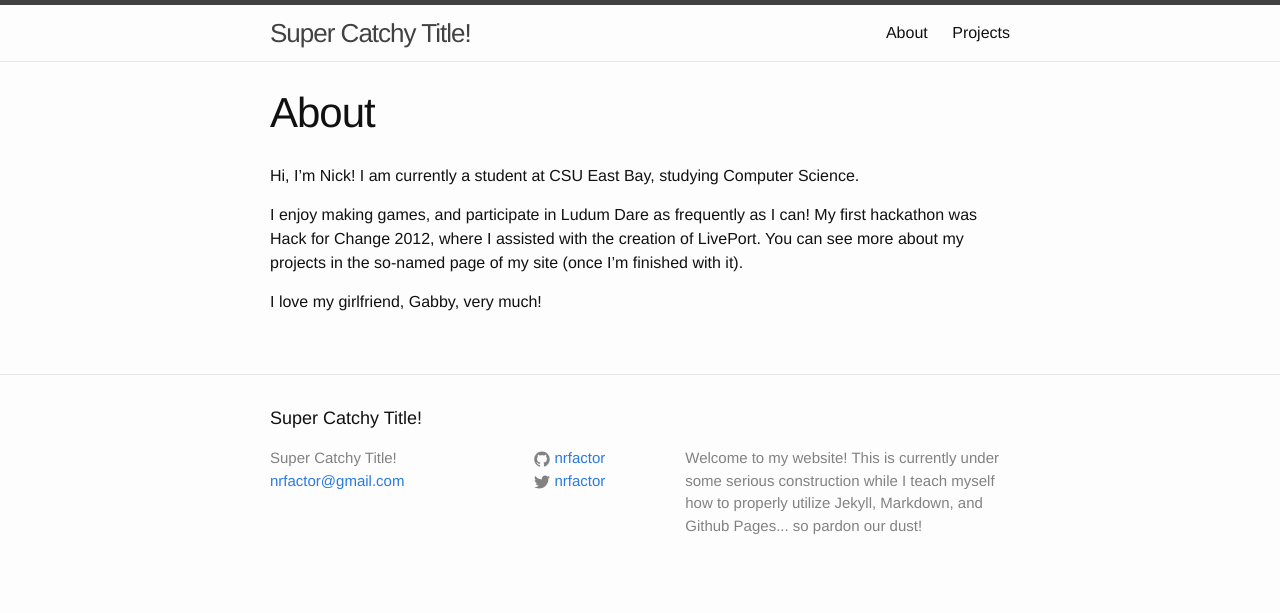
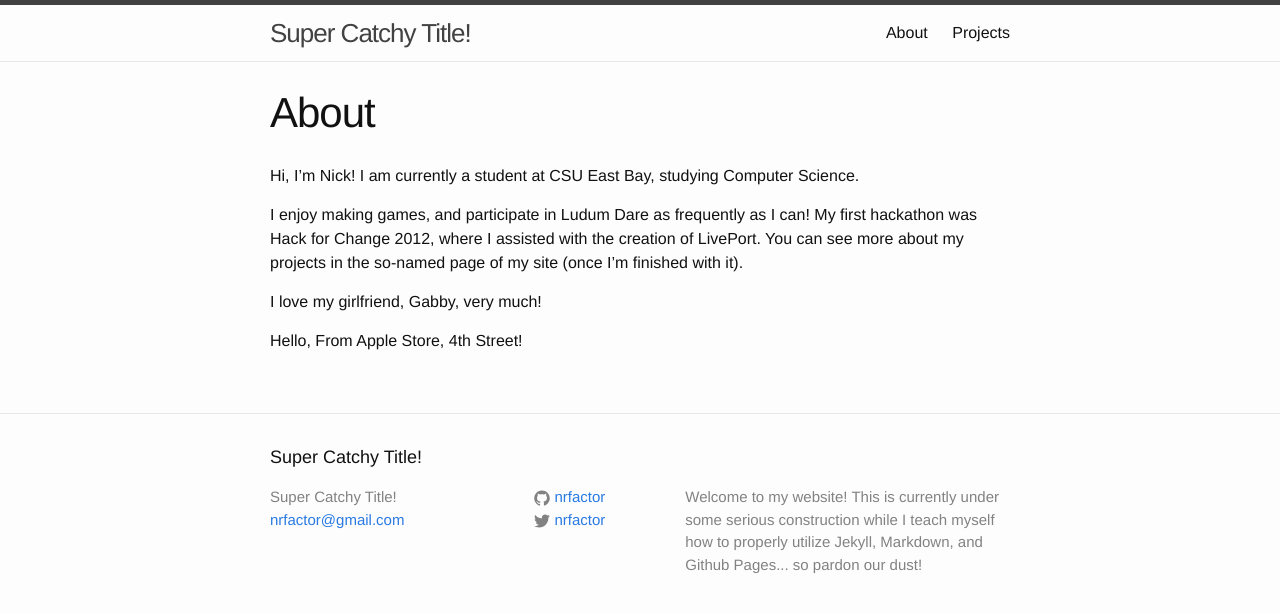
Before and after one commit to nrebhun/nrebhun.github.io, a Jekyll site: the page built from about.md, in a window 1280 px wide. Shown: the top 613 px of the page. Built offline with Jekyll 4.4.1, drawn with Linux system fonts in a browser that asks for light colours.

Commit message:
Added demo content DO NOT DELETE

```diff
--- a/_sass/_layout.scss
+++ b/_sass/_layout.scss
@@ -181,6 +181,7 @@
 .post-meta {
     font-size: $small-font-size;
     color: $grey-color;
+    background-color: $background-color;
 }
 
 .post-link {
--- a/about.md
+++ b/about.md
@@ -9,3 +9,5 @@ Hi, I'm Nick! I am currently a student at CSU East Bay, studying Computer Scienc
 I enjoy making games, and participate in Ludum Dare as frequently as I can! My first hackathon was Hack for Change 2012, where I assisted with the creation of LivePort. You can see more about my projects in the so-named page of my site (once I'm finished with it).
 
 I love my girlfriend, Gabby, very much!
+
+Hello, From Apple Store, 4th Street!
```
